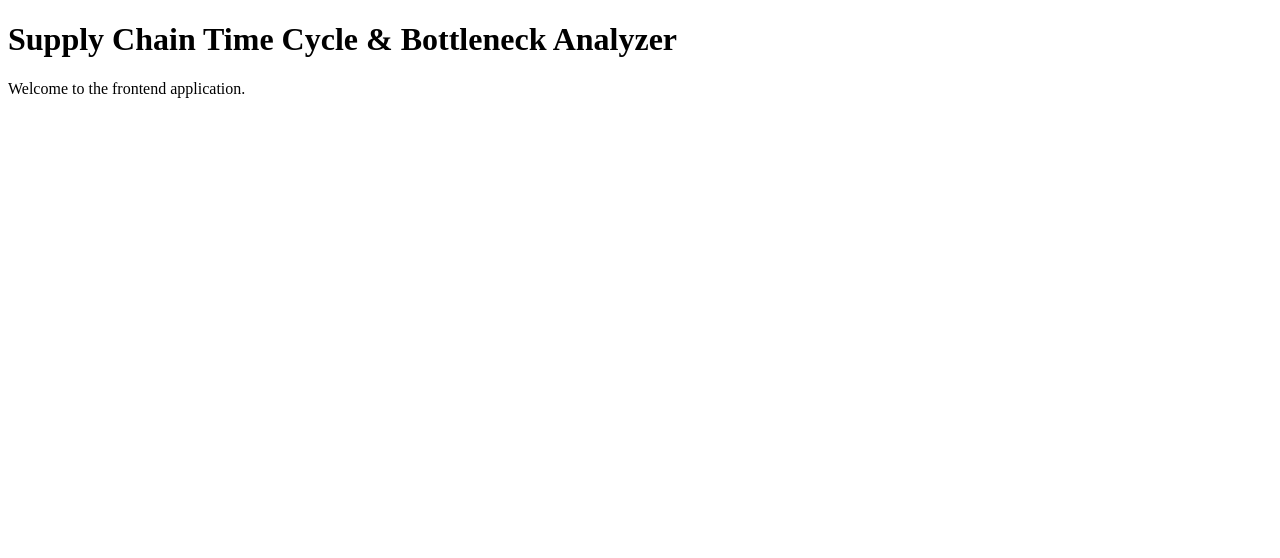
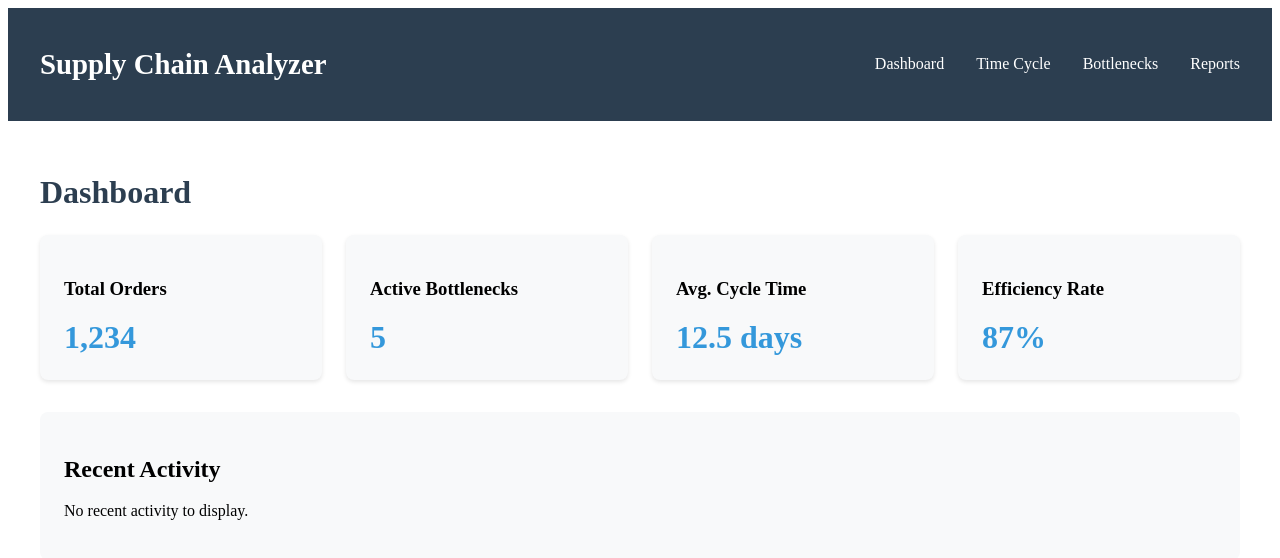
Before and after one commit to koushikzlitx-pixel/SupplyChain_TimeCycle-BottleneckAnalyzer_frontend, a React (Vite) app: page / in a window 1280 px wide. Shown: the top 558 px of the page. Built offline with nearby package versions, Linux system fonts and the light colour scheme.

Commit message:
Add React structure with Dashboard and Navbar components

```diff
--- a/src/App.jsx
+++ b/src/App.jsx
@@ -1,10 +1,16 @@
+import React from 'react';
+import Navbar from './components/Navbar';
+import Dashboard from './pages/Dashboard';
+
 function App() {
   return (
     <div>
-      <h1>Supply Chain Time Cycle & Bottleneck Analyzer</h1>
-      <p>Welcome to the frontend application.</p>
+      <Navbar />
+      <main>
+        <Dashboard />
+      </main>
     </div>
-  )
+  );
 }
 
-export default App
+export default App;
--- /dev/null
+++ b/src/components/Navbar.jsx
@@ -0,0 +1,46 @@
+// filepath: src/components/Navbar.jsx
+import React from 'react';
+
+function Navbar() {
+  return (
+    <nav style={styles.navbar}>
+      <div style={styles.logo}>
+        <h2>Supply Chain Analyzer</h2>
+      </div>
+      <ul style={styles.navLinks}>
+        <li><a href="#" style={styles.link}>Dashboard</a></li>
+        <li><a href="#" style={styles.link}>Time Cycle</a></li>
+        <li><a href="#" style={styles.link}>Bottlenecks</a></li>
+        <li><a href="#" style={styles.link}>Reports</a></li>
+      </ul>
+    </nav>
+  );
+}
+
+const styles = {
+  navbar: {
+    display: 'flex',
+    justifyContent: 'space-between',
+    alignItems: 'center',
+    padding: '1rem 2rem',
+    backgroundColor: '#2c3e50',
+    color: 'white',
+  },
+  logo: {
+    fontSize: '1.2rem',
+  },
+  navLinks: {
+    display: 'flex',
+    listStyle: 'none',
+    gap: '2rem',
+    margin: 0,
+    padding: 0,
+  },
+  link: {
+    color: 'white',
+    textDecoration: 'none',
+    fontSize: '1rem',
+  },
+};
+
+export default Navbar;
--- /dev/null
+++ b/src/pages/Dashboard.jsx
@@ -0,0 +1,67 @@
+// filepath: src/pages/Dashboard.jsx
+import React from 'react';
+
+function Dashboard() {
+  return (
+    <div style={styles.container}>
+      <h1 style={styles.title}>Dashboard</h1>
+      <div style={styles.grid}>
+        <div style={styles.card}>
+          <h3>Total Orders</h3>
+          <p style={styles.value}>1,234</p>
+        </div>
+        <div style={styles.card}>
+          <h3>Active Bottlenecks</h3>
+          <p style={styles.value}>5</p>
+        </div>
+        <div style={styles.card}>
+          <h3>Avg. Cycle Time</h3>
+          <p style={styles.value}>12.5 days</p>
+        </div>
+        <div style={styles.card}>
+          <h3>Efficiency Rate</h3>
+          <p style={styles.value}>87%</p>
+        </div>
+      </div>
+      <div style={styles.section}>
+        <h2>Recent Activity</h2>
+        <p>No recent activity to display.</p>
+      </div>
+    </div>
+  );
+}
+
+const styles = {
+  container: {
+    padding: '2rem',
+  },
+  title: {
+    marginBottom: '1.5rem',
+    color: '#2c3e50',
+  },
+  grid: {
+    display: 'grid',
+    gridTemplateColumns: 'repeat(auto-fit, minmax(200px, 1fr))',
+    gap: '1.5rem',
+    marginBottom: '2rem',
+  },
+  card: {
+    backgroundColor: '#f8f9fa',
+    padding: '1.5rem',
+    borderRadius: '8px',
+    boxShadow: '0 2px 4px rgba(0,0,0,0.1)',
+  },
+  value: {
+    fontSize: '2rem',
+    fontWeight: 'bold',
+    color: '#3498db',
+    margin: '0.5rem 0 0 0',
+  },
+  section: {
+    backgroundColor: '#f8f9fa',
+    padding: '1.5rem',
+    borderRadius: '8px',
+  },
+};
+
+export default Dashboard;
```
